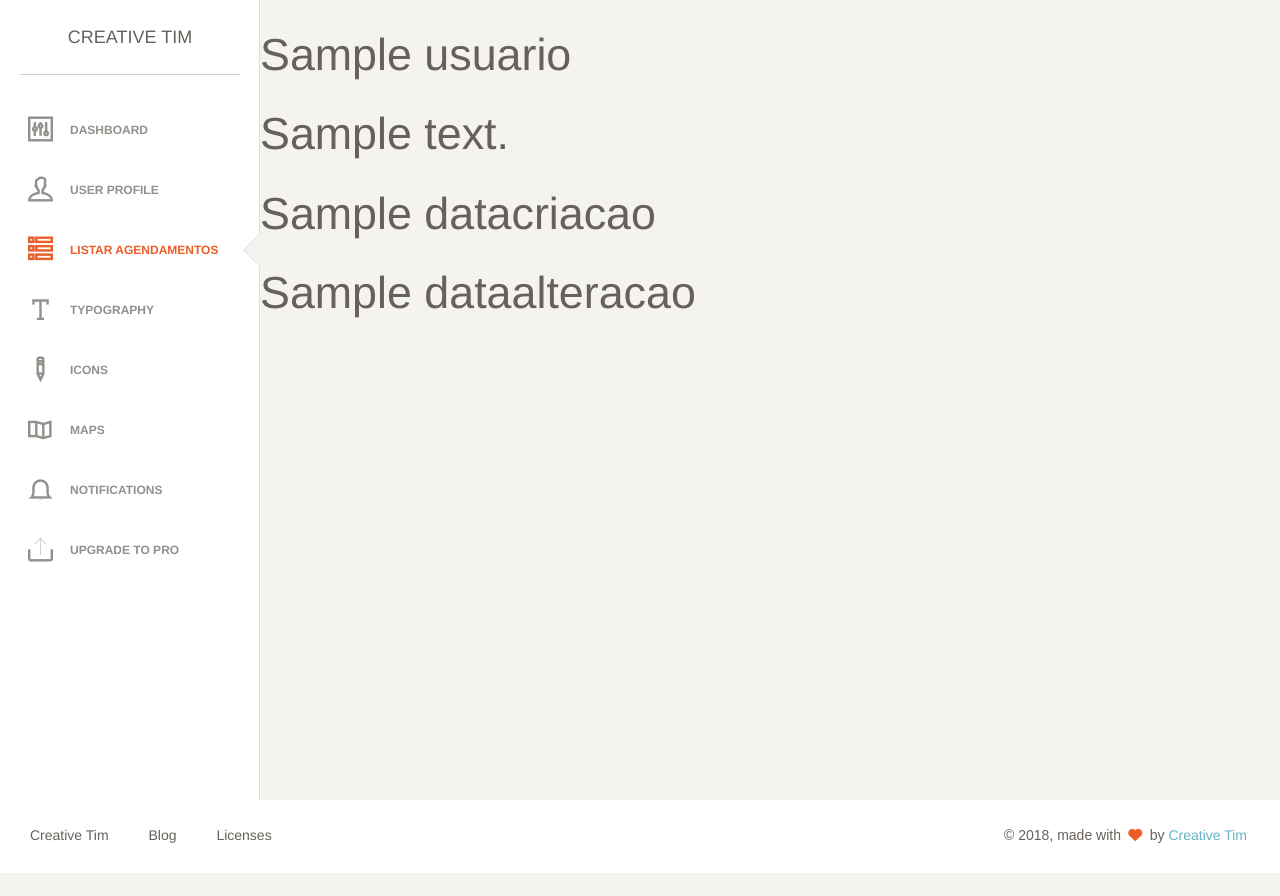
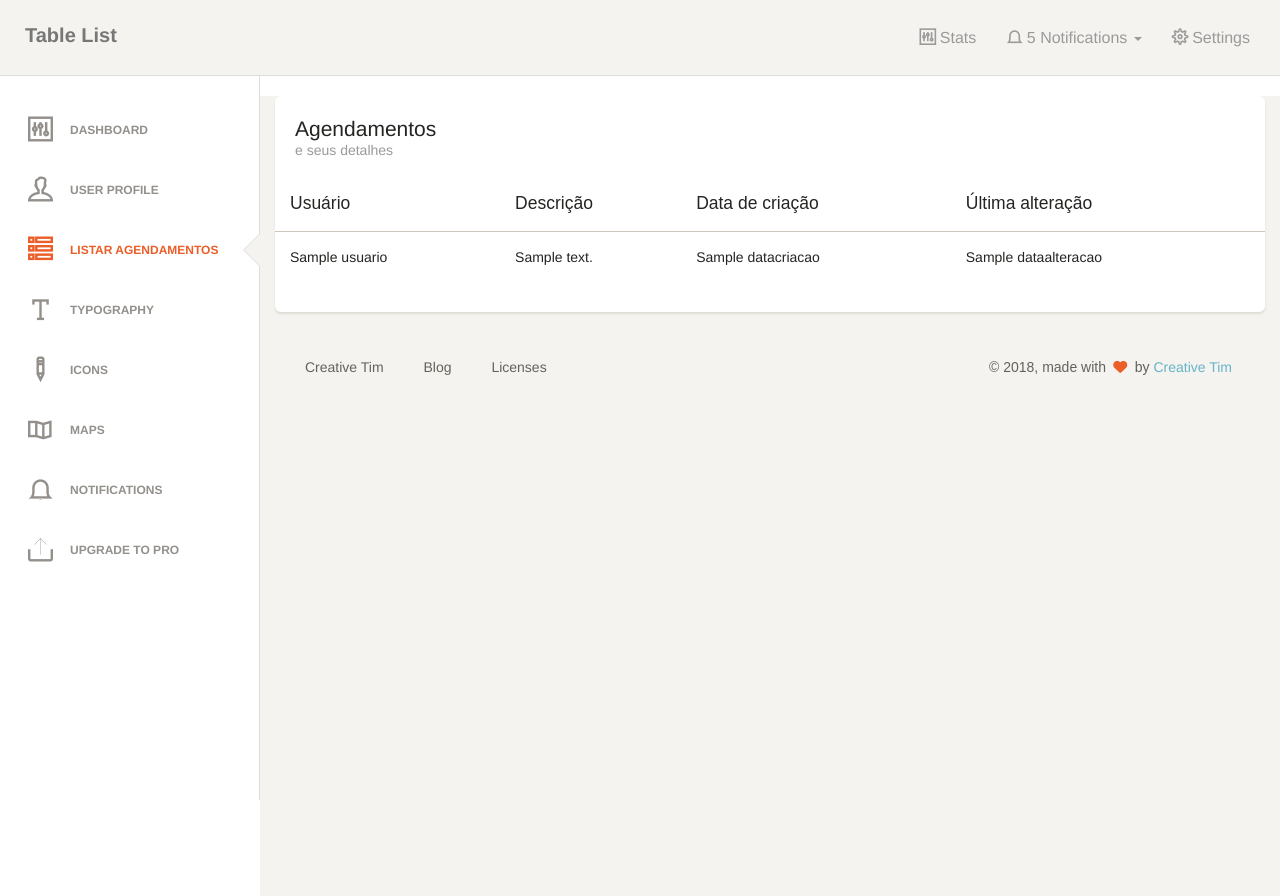
Before and after one commit to Adgmariz/backup, a Symfony app: template templates/front/listaragendamentos.html.twig in a window 1280 px wide. Before the commit the page ends 873 px from the top, so only its background shows below. Run offline with Twig, Linux system fonts and the light colour scheme; the template is opened without the code that fills it: most values are stand-ins (such as "Sample title", 1, 10 or a date in 2020); some libraries are stand-ins or nearby versions; some web fonts are replaced.

Commit message:
criacao da tabela de agendamentos

```diff
--- a/src/Controller/FrontController.php
+++ b/src/Controller/FrontController.php
@@ -108,7 +108,6 @@
         if($session->get('islogged')){
 
           $agendamentos = $this->getDoctrine()->getRepository(Agendamento::class)->findAll();
-          //TODO: findbyid pelo id_tarefa e id_usuario usando os repositories para formatar e exibir dados relevantes
           foreach($agendamentos as $agendamento){
             $usuarioToSet = $this->getDoctrine()->getRepository(Usuario::class)->findById($agendamento->getUsuario());
             $agendamento->setUsuario($usuarioToSet[0]);
--- a/templates/front/listaragendamentos.html.twig
+++ b/templates/front/listaragendamentos.html.twig
@@ -88,14 +88,84 @@
     	</div>
     </div>
 
+		<nav class="navbar navbar-default">
+            <div class="container-fluid">
+                <div class="navbar-header">
+                    <button type="button" class="navbar-toggle">
+                        <span class="sr-only">Toggle navigation</span>
+                        <span class="icon-bar bar1"></span>
+                        <span class="icon-bar bar2"></span>
+                        <span class="icon-bar bar3"></span>
+                    </button>
+                    <a class="navbar-brand" href="#">Table List</a>
+                </div>
+                <div class="collapse navbar-collapse">
+                    <ul class="nav navbar-nav navbar-right">
+                        <li>
+                            <a href="#" class="dropdown-toggle" data-toggle="dropdown">
+                                <i class="ti-panel"></i>
+								<p>Stats</p>
+                            </a>
+                        </li>
+                        <li class="dropdown">
+                              <a href="#" class="dropdown-toggle" data-toggle="dropdown">
+                                    <i class="ti-bell"></i>
+                                    <p class="notification">5</p>
+									<p>Notifications</p>
+									<b class="caret"></b>
+                              </a>
+                              <ul class="dropdown-menu">
+                                <li><a href="#">Notification 1</a></li>
+                                <li><a href="#">Notification 2</a></li>
+                                <li><a href="#">Notification 3</a></li>
+                                <li><a href="#">Notification 4</a></li>
+                                <li><a href="#">Another notification</a></li>
+                              </ul>
+                        </li>
+						<li>
+                            <a href="#">
+								<i class="ti-settings"></i>
+								<p>Settings</p>
+                            </a>
+                        </li>
+                    </ul>
+
+                </div>
+            </div>
+        </nav>
+
+
     <div class="main-panel">
-            {% for agendamento in agendamentos%}
-                <h1>{{agendamento.usuario.nome}}</h1>
-                <h1>{{agendamento.tarefa.descricao}}</h1>
-                <h1>{{agendamento.tarefa.datacriacao}}</h1>
-                <h1>{{agendamento.tarefa.dataalteracao}}</h1>
-            {%endfor%}
-    </div>
+    <div class="col-md-12">
+                        <div class="card">
+                            <div class="header">
+                                <h4 class="title">Agendamentos</h4>
+                                <p class="category">e seus detalhes</p>
+                            </div>
+                            <div class="content table-responsive table-full-width">
+                                <table class="table table-striped">
+                                    <thead>
+                                        <th>Usuário</th>
+                                        <th>Descrição</th>
+                                        <th>Data de criação</th>
+                                        <th>Última alteração</th>
+                                    </thead>
+                                    <tbody>
+                                        {% for agendamento in agendamentos%}
+                                            <tr>
+                                            <td>{{agendamento.usuario.nome}}</td>
+                                            <td>{{agendamento.tarefa.descricao}}</td>
+                                            <td>{{agendamento.tarefa.datacriacao}}</td>
+                                            <td>{{agendamento.tarefa.dataalteracao}}</td>
+                                            </tr>
+                                        {%endfor%}
+                                    </tbody>
+                                </table>
+
+                            </div>
+                        </div>
+
+
 
         <footer class="footer">
             <div class="container-fluid">
```
Also changed, not shown: 1 other file.
